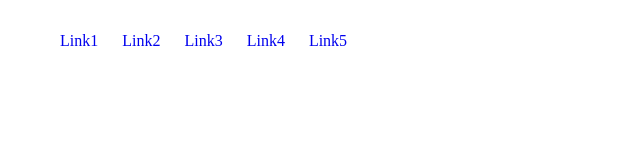
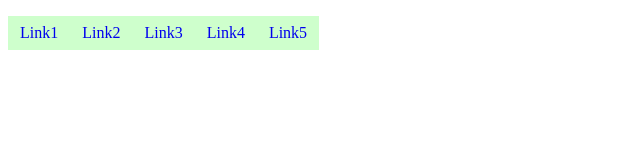
Before and after one commit to mdyeamin/navigation, a plain HTML site: page index.html in a window 1280 px wide. Shown: the whole page, without its empty margins (0-640 px from the left). Drawn offline with Linux system fonts and the light colour scheme.

Commit message:
color apply

```diff
--- a/styles/navigation.css
+++ b/styles/navigation.css
@@ -1,10 +1,16 @@
 nav ul{
-    display: inline-flex;
+    display: flex;
+    width: fit-content;
+    background: rgba(145, 255, 141, 0.444);
+    padding: 0%;
 }
 nav ul li {
     list-style-type: none;
     padding: 8px 12px;
 }
+nav ul li:hover{
+    background-color: #faebd7;
+}
 nav ul li a{
     text-decoration: none;
 }
```
